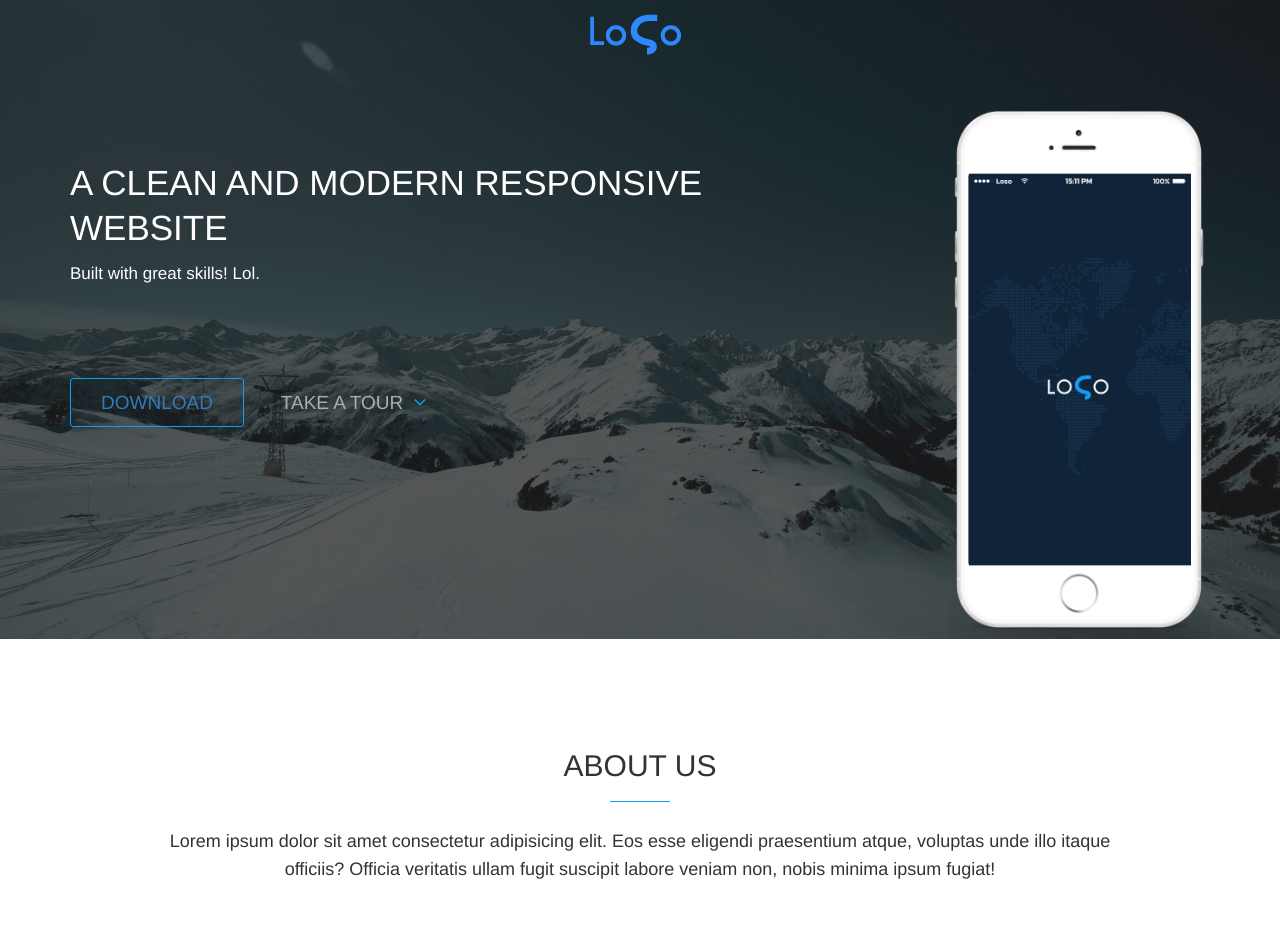
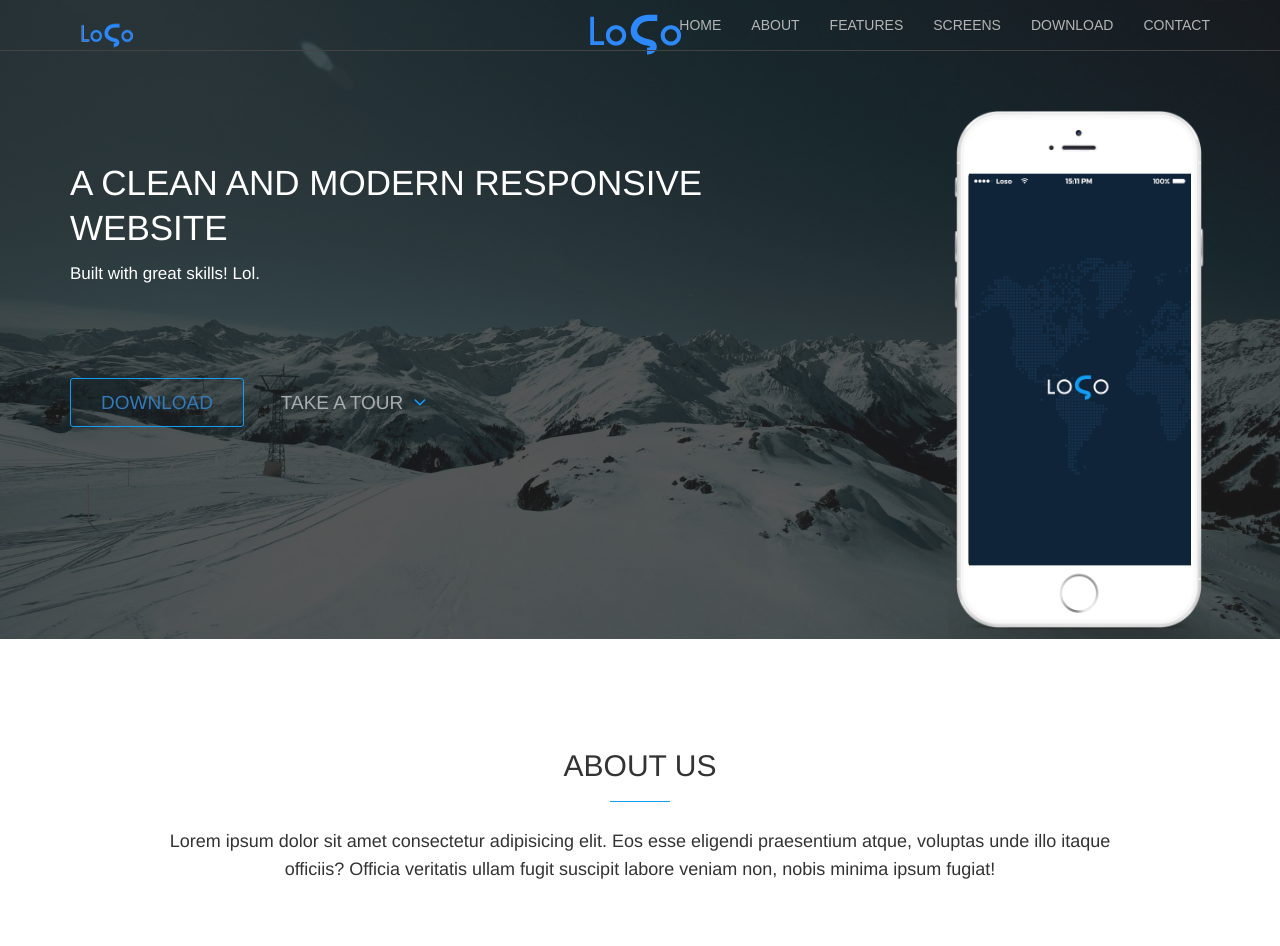
Before and after one commit to Shaneos868/Small-Business-Web-Page, a plain HTML site: page index.html in a window 1280 px wide. Shown: the top 946 px of the page. Drawn offline with Linux system fonts and the light colour scheme.

Commit message:
Added Navbar

```diff
--- a/css/style.css
+++ b/css/style.css
@@ -45,6 +45,42 @@ p {
 	background-color: #129CF3;
 	margin-left: -30px;
 }
+
+/* ========== Navigation =========== */
+nav.navbar-default {
+	background-color: transparent;
+	border-color: #444;
+	z-index: 110;
+	transition: all 1s;
+}
+
+nav.navbar-default .navbar-nav > li > a {
+	color: #B5B5B5;
+	font-family: 'Raleway', sans-serif;
+	transition: all 1s;
+}
+nav.navbar-default .navbar-nav > li > a:hover {
+	color: #129CF3;
+}
+nav.navbar-default .navbar-nav > li > a:focus {
+	color: #B5B5B5;
+}
+
+.navbar-brand {
+	padding: 9px 15px;
+}
+
+.navbar-brand img {
+	transition: all 1s;
+}
+
+.navbar-default .navbar-nav > .active> a
+.navbar-default .navbar-nav > .active> a:hover,
+.navbar-default .navbar-nav > .active> a:focus {
+	background-color: transparent;
+	color: #129CF3;
+}
+
 
 /* ========== Header =========== */
 
@@ -509,10 +545,10 @@ a.btn-purchase-now:hover {
 	resize: none;
 }
 
-button.btn.btn-default.submit-btn.form_submit,
-button.btn.btn-default.submit-btn.form_submit:active,
-button.btn.btn-default.submit-btn.form_submit:focus,
-button.btn.btn-default.submit-btn.form_submit:visited {
+button.submit-btn,
+button.submit-btn:active,
+button.submit-btn:focus,
+button.submit-btn:visited {
 	background-color: transparent;
 	border: 1px solid #129CF3;
 	border-radius: 4px;
@@ -525,7 +561,7 @@ button.btn.btn-default.submit-btn.form_submit:visited {
 	transition: all .5s;
 }
 
-button.btn.btn-default.submit-btn.form_submit:hover {
+button.submit-btn:hover {
 	background-color: #129CF3;
 	color: #fff;
 	border-color: #129CF3;
--- a/index.html
+++ b/index.html
@@ -21,7 +21,55 @@
 
 <body>
 	<!-- ========== Header ========== -->
-	<header class="header">
+	<header class="header" id="HOME">
+
+		<!-- ========== Navigation ========== -->
+		<nav class="navbar navbar-default navbar-fixed-top">
+			<div class="container">
+				<!-- Brand and toggle get grouped for better mobile display -->
+				<div class="navbar-header">
+					<button type="button" class="navbar-toggle collapsed" data-toggle="collapse" data-target="#loso-navbar-collapse-1" aria-expanded="false">
+						<span class="sr-only">Toggle navigation</span>
+						<span class="icon-bar"></span>
+						<span class="icon-bar"></span>
+						<span class="icon-bar"></span>
+					</button>
+					<a class="navbar-brand" href="#">
+						<!-- small size logo -->
+						<img src="images/logo-small.png" alt="logo">
+					</a>
+				</div>
+
+				<!-- Collect the nav links, forms, and other content for toggling -->
+				<div class="collapse navbar-collapse" id="loso-navbar-collapse-1">
+					<ul class="nav navbar-nav navbar-right">
+						<li>
+							<a href="#HOME" class="nav-item">HOME</a>
+						</li>
+						<li>
+							<a href="#ABOUT" class="nav-item">ABOUT</a>
+						</li>
+						<li>
+							<a href="#FEATURES" class="nav-item">FEATURES</a>
+						</li>
+						<li>
+							<a href="#SCREENS" class="nav-item">SCREENS</a>
+						</li>
+						<li>
+							<a href="#DOWNLOAD" class="nav-item">DOWNLOAD</a>
+						</li>
+						<li>
+							<a href="#CONTACT" class="nav-item">CONTACT</a>
+						</li>
+
+					</ul>
+				</div>
+				<!-- /.navbar-collapse -->
+			</div>
+			<!-- /.container-fluid -->
+		</nav>
+
+
 		<div class="header-overlay">
 			<div class="container">
 				<div class="row">
@@ -75,7 +123,7 @@
 
 	<!-- ========== About Us ========== -->
 
-	<section>
+	<section id="ABOUT">
 		<div class="container">
 			<div class="row">
 				<div class="col-md-10 col-md-offset-1">
@@ -250,7 +298,7 @@
 	</section>
 
 	<!-- ========== Features ========== -->
-	<section class="features">
+	<section class="features" id="FEATURES">
 		<div class="container">
 			<div class="row">
 				<div class="col-md-10 col-md-offset-1">
@@ -366,7 +414,7 @@
 	</section>
 
 	<!-- ========== Screens ========== -->
-	<section class="screens">
+	<section class="screens" id="SCREENS">
 
 		<div class="container">
 
@@ -478,7 +526,7 @@
 	</section>
 
 	<!-- ========== Download Now ========== -->
-	<section class="download-now">
+	<section class="download-now" id="DOWNLOAD">
 
 		<div class="container">
 
@@ -579,7 +627,7 @@
 	</section>
 
 	<!-- ========== Contact ========== -->
-	<section class="contact-us">
+	<section class="contact-us" id="CONTACT">
 
 		<div class="container">
 
@@ -691,7 +739,7 @@
 
 					<div class="scroll-top">
 
-						<a href="#">
+						<a href="#HOME">
 							<i class="fa fa-angle-up"></i>
 						</a>
 
```
